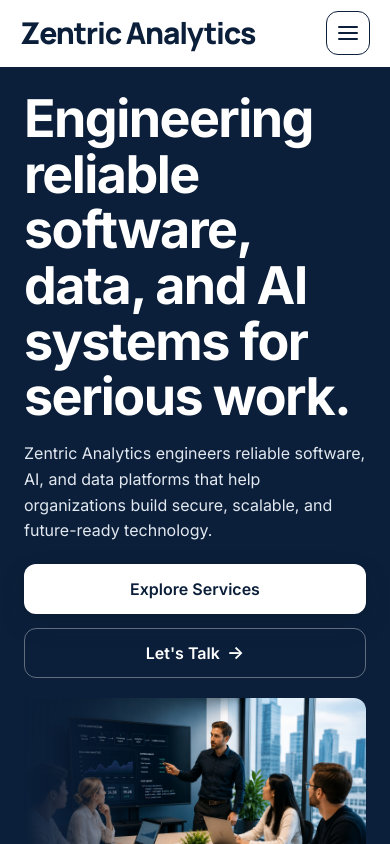
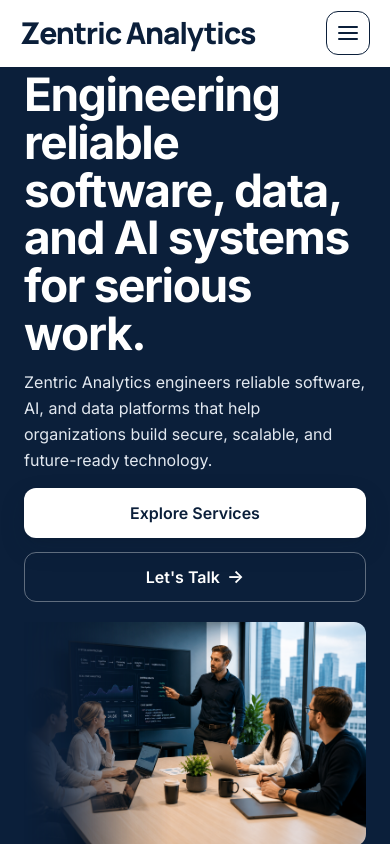
Before and after one commit to Zentric-Analytics/Zentricanalytics.com, a Next.js app: page / in a window 390 px wide. Shown: the top 844 px of the page. Built offline with nearby package versions, Linux system fonts and the light colour scheme.

Commit message:
Refine mobile hero spacing

```diff
--- a/src/app/page.tsx
+++ b/src/app/page.tsx
@@ -104,18 +104,18 @@ export default function Home() {
   return (
     <PageShell>
       <section className="hero-premium relative isolate overflow-hidden bg-[#0B1F3A] text-white">
-        <div className="mx-auto grid w-full max-w-6xl items-center gap-5 px-6 py-6 md:grid-cols-[minmax(0,1fr)_minmax(0,0.98fr)] md:gap-6 md:px-4 md:py-14 lg:py-16 lg:gap-8">
+        <div className="mx-auto grid w-full max-w-6xl items-center gap-5 px-6 pb-6 pt-1 md:grid-cols-[minmax(0,1fr)_minmax(0,0.98fr)] md:gap-6 md:px-4 md:py-14 lg:py-16 lg:gap-8">
           <div className="max-w-[700px]">
-            <h1 className="hero-reveal hero-reveal-1 max-w-[600px] text-[52px] font-bold leading-[1.07] tracking-[-0.03em] text-white md:text-[56px] md:leading-[1.05]">
+            <h1 className="hero-reveal hero-reveal-1 max-w-[600px] text-[46px] font-bold leading-[1.04] tracking-[-0.03em] text-white md:text-[56px] md:leading-[1.05]">
               <span className="md:block">Engineering reliable software,</span>{' '}
               <span className="md:block">data, and AI systems</span>{' '}
               <span className="md:block">for serious</span>{' '}
               <span className="md:block">work.</span>
             </h1>
-            <p className="hero-reveal hero-reveal-2 mt-4 max-w-[520px] text-base font-normal leading-[1.62] text-slate-200 sm:text-lg md:text-[20px]">
+            <p className="hero-reveal hero-reveal-2 mt-3 max-w-[520px] text-base font-normal leading-[1.62] text-slate-200 sm:text-lg md:text-[20px]">
               Zentric Analytics engineers reliable software, AI, and data platforms that help organizations build secure, scalable, and future-ready technology.
             </p>
-            <div className="hero-reveal hero-reveal-3 mt-5 flex flex-col gap-3.5 sm:flex-row sm:flex-wrap sm:items-center">
+            <div className="hero-reveal hero-reveal-3 mt-3.5 flex flex-col gap-3.5 sm:flex-row sm:flex-wrap sm:items-center">
               <Link className="btn hero-cta-primary w-full sm:w-auto" href="/services">
                 Explore Services
               </Link>
```
